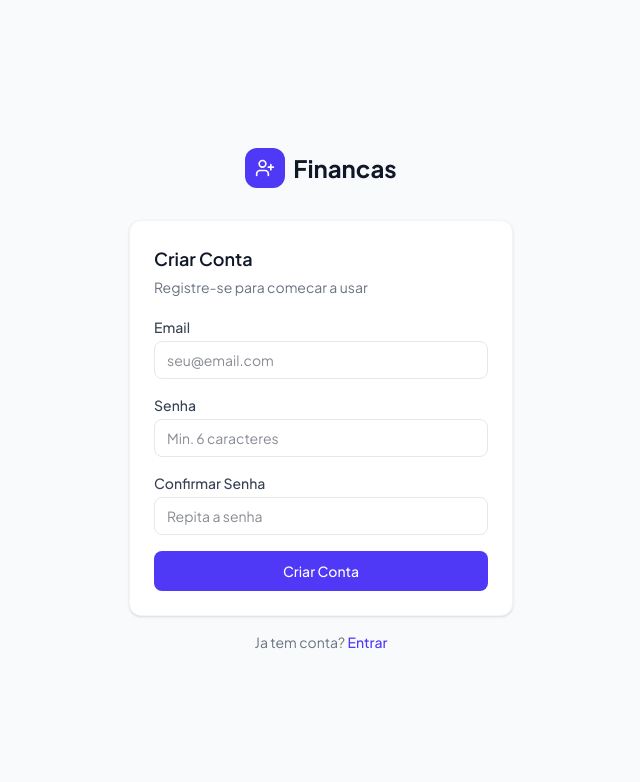
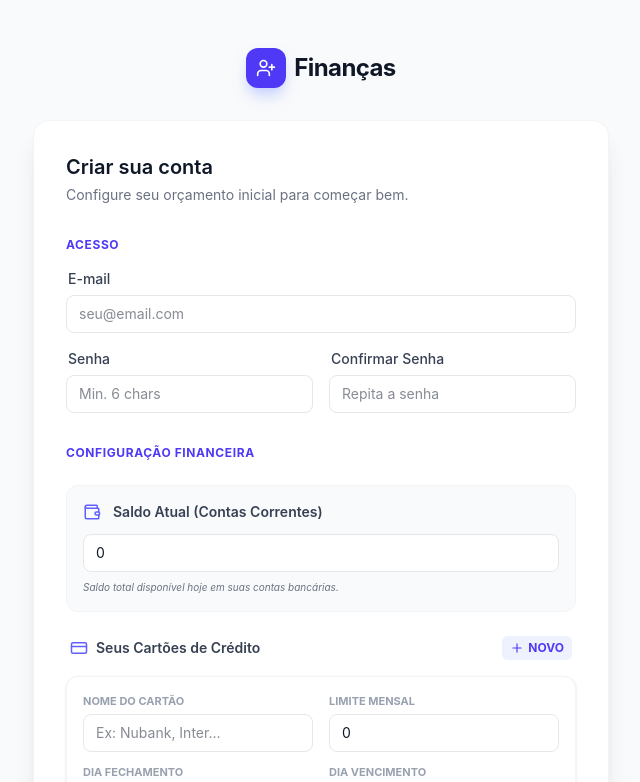
Before and after one commit to marcuscapobiangomed-ai/financas-dashboard, a React (Vite) app: page /register in a window 1280 px wide. Shown: the top 782 px of the page, without its empty margins (319-959 px from the left). Built offline with nearby package versions, Linux system fonts and the light colour scheme; no server answers.

Commit message:
feat: remove tutorial and enhance registration with initial finance setup

```diff
--- a/src/App.tsx
+++ b/src/App.tsx
@@ -53,7 +53,6 @@ function MigrationBanner() {
   )
 }
 
-import { TutorialModal } from './components/tutorial/TutorialModal'
 
 function AppShell() {
   const darkMode = useFinanceStore((s) => s.appSettings.darkMode)
@@ -96,7 +95,6 @@ function AppShell() {
       </div>
       <QuickAddFAB />
       <SyncToast />
-      <TutorialModal />
     </div>
   )
 }
--- a/src/pages/Register.tsx
+++ b/src/pages/Register.tsx
@@ -1,25 +1,53 @@
 import { useState } from 'react'
 import { Link, Navigate } from 'react-router-dom'
-import { UserPlus } from 'lucide-react'
+import { UserPlus, Plus, Trash2, CreditCard, Wallet } from 'lucide-react'
 import { useAuthStore } from '../store/useAuthStore'
+
+interface CardInput {
+  id: string
+  label: string
+  limit: number
+  closingDay: number
+  dueDay: number
+}
 
 export function Register() {
   const { user, signUp } = useAuthStore()
   const [email, setEmail] = useState('')
   const [password, setPassword] = useState('')
   const [confirmPassword, setConfirmPassword] = useState('')
+
+  // App Settings initial data
+  const [initialBalance, setInitialBalance] = useState<string>('0')
+  const [cards, setCards] = useState<CardInput[]>([
+    { id: crypto.randomUUID(), label: '', limit: 0, closingDay: 10, dueDay: 20 }
+  ])
+
   const [error, setError] = useState('')
   const [loading, setLoading] = useState(false)
   const [success, setSuccess] = useState(false)
 
   if (user) return <Navigate to="/" replace />
 
+  function addCard() {
+    setCards([...cards, { id: crypto.randomUUID(), label: '', limit: 0, closingDay: 10, dueDay: 20 }])
+  }
+
+  function removeCard(id: string) {
+    if (cards.length <= 1) return
+    setCards(cards.filter(c => c.id !== id))
+  }
+
+  function updateCard(id: string, field: keyof CardInput, value: string | number) {
+    setCards(cards.map(c => c.id === id ? { ...c, [field]: value } : c))
+  }
+
   async function handleSubmit(e: React.FormEvent) {
     e.preventDefault()
     setError('')
 
     if (password !== confirmPassword) {
-      setError('As senhas nao coincidem.')
+      setError('As senhas não coincidem.')
       return
     }
     if (password.length < 6) {
@@ -27,8 +55,42 @@ export function Register() {
       return
     }
 
+    // Validate cards
+    for (const card of cards) {
+      if (!card.label.trim()) {
+        setError('Dê um nome para todos os cartões.')
+        return
+      }
+    }
+
     setLoading(true)
-    const result = await signUp(email, password)
+
+    // Prepare initial settings
+    const cardSections = cards.map(c => ({
+      id: c.id,
+      label: c.label,
+      closingDay: Number(c.closingDay),
+      dueDay: Number(c.dueDay)
+    }))
+
+    const defaultSectionLimits: Record<string, number> = {
+      entradas: 0,
+      despesas_fixas: 1000,
+      gastos_diarios: 1500,
+      extraordinario: 0,
+    }
+    cardSections.forEach(c => {
+      const card = cards.find(sc => sc.id === c.id)
+      defaultSectionLimits[c.id] = card ? Number(card.limit) : 0
+    })
+
+    const initialSettings = {
+      initialBalance: Number(initialBalance),
+      cardSections,
+      defaultSectionLimits
+    }
+
+    const result = await signUp(email, password, initialSettings)
     if (result.error) {
       setError(result.error)
     } else {
@@ -37,88 +99,207 @@ export function Register() {
     setLoading(false)
   }
 
-  const inputClass = "w-full border border-gray-200 dark:border-gray-600 bg-white dark:bg-gray-700 text-gray-900 dark:text-gray-100 rounded-lg px-3 py-2 text-sm outline-none focus:ring-2 focus:ring-indigo-100 dark:focus:ring-indigo-900 focus:border-indigo-300"
+  const inputClass = "w-full border border-gray-200 dark:border-gray-600 bg-white dark:bg-gray-700 text-gray-900 dark:text-gray-100 rounded-lg px-3 py-2 text-sm outline-none focus:ring-2 focus:ring-indigo-100 dark:focus:ring-indigo-900 focus:border-indigo-300 transition-all font-sans"
 
   return (
-    <div className="min-h-screen bg-gray-50 dark:bg-gray-900 flex items-center justify-center p-4">
-      <div className="w-full max-w-sm">
+    <div className="min-h-screen bg-gray-50 dark:bg-gray-900 flex items-center justify-center p-4 py-12 font-sans">
+      <div className="w-full max-w-xl">
         <div className="flex items-center justify-center gap-2 mb-8">
-          <div className="w-10 h-10 rounded-xl bg-indigo-600 flex items-center justify-center">
+          <div className="w-10 h-10 rounded-xl bg-indigo-600 flex items-center justify-center shadow-lg shadow-indigo-200 dark:shadow-none">
             <UserPlus size={20} className="text-white" />
           </div>
-          <h1 className="text-2xl font-bold text-gray-900 dark:text-gray-100">Financas</h1>
+          <h1 className="text-2xl font-bold text-gray-900 dark:text-gray-100 tracking-tight">Finanças</h1>
         </div>
 
-        <div className="bg-white dark:bg-gray-800 rounded-xl border border-gray-100 dark:border-gray-700 shadow-sm p-6">
-          <h2 className="text-lg font-semibold text-gray-900 dark:text-gray-100 mb-1">Criar Conta</h2>
-          <p className="text-sm text-gray-500 dark:text-gray-400 mb-5">Registre-se para comecar a usar</p>
+        <div className="bg-white dark:bg-gray-800 rounded-2xl border border-gray-100 dark:border-gray-700 shadow-xl overflow-hidden">
+          <div className="p-8">
+            <h2 className="text-xl font-semibold text-gray-900 dark:text-gray-100 mb-1">Criar sua conta</h2>
+            <p className="text-sm text-gray-500 dark:text-gray-400 mb-8">Configure seu orçamento inicial para começar bem.</p>
 
             {success ? (
-            <div className="text-sm text-emerald-700 dark:text-emerald-300 bg-emerald-50 dark:bg-emerald-900/30 rounded-lg px-4 py-3">
-              <p className="font-medium mb-1">Conta criada!</p>
-              <p>Verifique seu email para confirmar o registro. Depois, faca login.</p>
-              <Link to="/login" className="text-indigo-600 dark:text-indigo-400 hover:text-indigo-800 font-medium mt-2 inline-block">
+              <div className="text-sm text-emerald-700 dark:text-emerald-300 bg-emerald-50 dark:bg-emerald-900/30 rounded-xl px-4 py-4 border border-emerald-100 dark:border-emerald-800">
+                <p className="font-semibold mb-1 text-base">Conta criada com sucesso!</p>
+                <p className="opacity-90">Verifique seu email para confirmar o registro. Depois, você poderá fazer login e acessar seu painel.</p>
+                <Link to="/login" className="mt-4 inline-flex items-center justify-center px-4 py-2 bg-emerald-600 hover:bg-emerald-700 text-white rounded-lg font-medium transition-colors">
                   Ir para Login
                 </Link>
               </div>
             ) : (
-            <form onSubmit={handleSubmit} className="flex flex-col gap-4">
+              <form onSubmit={handleSubmit} className="flex flex-col gap-8">
+                {/* Auth Section */}
+                <div className="space-y-4">
+                  <h3 className="text-xs font-bold text-indigo-600 dark:text-indigo-400 uppercase tracking-wider">Acesso</h3>
+                  <div className="grid grid-cols-1 gap-4">
                     <div>
-                <label className="text-sm font-medium text-gray-700 dark:text-gray-300 block mb-1">Email</label>
+                      <label className="text-sm font-medium text-gray-700 dark:text-gray-300 block mb-1.5 ml-0.5">E-mail</label>
                       <input
                         type="email"
                         required
-                  autoComplete="email"
                         className={inputClass}
                         value={email}
                         onChange={(e) => setEmail(e.target.value)}
                         placeholder="seu@email.com"
                       />
                     </div>
+                    <div className="grid grid-cols-1 md:grid-cols-2 gap-4">
                       <div>
-                <label className="text-sm font-medium text-gray-700 dark:text-gray-300 block mb-1">Senha</label>
+                        <label className="text-sm font-medium text-gray-700 dark:text-gray-300 block mb-1.5 ml-0.5">Senha</label>
                         <input
                           type="password"
                           required
-                  autoComplete="new-password"
                           className={inputClass}
                           value={password}
                           onChange={(e) => setPassword(e.target.value)}
-                  placeholder="Min. 6 caracteres"
+                          placeholder="Min. 6 chars"
                         />
                       </div>
                       <div>
-                <label className="text-sm font-medium text-gray-700 dark:text-gray-300 block mb-1">Confirmar Senha</label>
+                        <label className="text-sm font-medium text-gray-700 dark:text-gray-300 block mb-1.5 ml-0.5">Confirmar Senha</label>
                         <input
                           type="password"
                           required
-                  autoComplete="new-password"
                           className={inputClass}
                           value={confirmPassword}
                           onChange={(e) => setConfirmPassword(e.target.value)}
                           placeholder="Repita a senha"
                         />
                       </div>
+                    </div>
+                  </div>
+                </div>
+
+                {/* Finance Setup Section */}
+                <div className="space-y-6">
+                  <div className="flex items-center justify-between">
+                    <h3 className="text-xs font-bold text-indigo-600 dark:text-indigo-400 uppercase tracking-wider">Configuração Financeira</h3>
+                  </div>
+
+                  <div className="bg-gray-50 dark:bg-gray-900/50 rounded-xl p-4 border border-gray-100 dark:border-gray-800">
+                    <div className="flex items-center gap-3 mb-3">
+                      <Wallet className="text-indigo-500" size={18} />
+                      <label className="text-sm font-semibold text-gray-700 dark:text-gray-200">Saldo Atual (Contas Correntes)</label>
+                    </div>
+                    <input
+                      type="number"
+                      step="0.01"
+                      className={inputClass}
+                      value={initialBalance}
+                      onChange={(e) => setInitialBalance(e.target.value)}
+                      placeholder="Ex: 5000.00"
+                    />
+                    <p className="text-[10px] text-gray-500 mt-2 italic">Saldo total disponível hoje em suas contas bancárias.</p>
+                  </div>
+
+                  <div className="space-y-4">
+                    <div className="flex items-center justify-between px-1">
+                      <div className="flex items-center gap-2">
+                        <CreditCard className="text-indigo-500" size={18} />
+                        <label className="text-sm font-semibold text-gray-700 dark:text-gray-200">Seus Cartões de Crédito</label>
+                      </div>
+                      <button
+                        type="button"
+                        onClick={addCard}
+                        className="text-xs font-bold text-indigo-600 dark:text-indigo-400 hover:text-indigo-700 flex items-center gap-1 bg-indigo-50 dark:bg-indigo-900/40 px-2 py-1 rounded-md transition-all cursor-pointer"
+                      >
+                        <Plus size={14} /> NOVO
+                      </button>
+                    </div>
+
+                    <div className="space-y-3">
+                      {cards.map((card, idx) => (
+                        <div key={card.id} className="relative bg-white dark:bg-gray-800 border border-gray-100 dark:border-gray-700 rounded-xl p-4 shadow-sm group">
+                          <div className="grid grid-cols-1 md:grid-cols-2 gap-4 mb-3">
+                            <div>
+                              <label className="text-[11px] font-bold text-gray-400 uppercase mb-1 block">Nome do Cartão</label>
+                              <input
+                                type="text"
+                                className={inputClass}
+                                value={card.label}
+                                onChange={(e) => updateCard(card.id, 'label', e.target.value)}
+                                placeholder="Ex: Nubank, Inter..."
+                              />
+                            </div>
+                            <div>
+                              <label className="text-[11px] font-bold text-gray-400 uppercase mb-1 block">Limite Mensal</label>
+                              <input
+                                type="number"
+                                step="10"
+                                className={inputClass}
+                                value={card.limit}
+                                onChange={(e) => updateCard(card.id, 'limit', Number(e.target.value))}
+                                placeholder="Ex: 2000"
+                              />
+                            </div>
+                          </div>
+                          <div className="grid grid-cols-2 gap-4">
+                            <div>
+                              <label className="text-[11px] font-bold text-gray-400 uppercase mb-1 block">Dia Fechamento</label>
+                              <input
+                                type="number"
+                                min="1"
+                                max="28"
+                                className={inputClass}
+                                value={card.closingDay}
+                                onChange={(e) => updateCard(card.id, 'closingDay', Number(e.target.value))}
+                              />
+                            </div>
+                            <div>
+                              <label className="text-[11px] font-bold text-gray-400 uppercase mb-1 block">Dia Vencimento</label>
+                              <input
+                                type="number"
+                                min="1"
+                                max="28"
+                                className={inputClass}
+                                value={card.dueDay}
+                                onChange={(e) => updateCard(card.id, 'dueDay', Number(e.target.value))}
+                              />
+                            </div>
+                          </div>
+
+                          {cards.length > 1 && (
+                            <button
+                              type="button"
+                              onClick={() => removeCard(card.id)}
+                              className="absolute -top-2 -right-2 w-6 h-6 bg-red-500 text-white rounded-full flex items-center justify-center opacity-0 group-hover:opacity-100 transition-opacity shadow-lg cursor-pointer"
+                              title="Remover cartão"
+                            >
+                              <Trash2 size={12} />
+                            </button>
+                          )}
+                        </div>
+                      ))}
+                    </div>
+                  </div>
+                </div>
 
                 {error && (
-                <p className="text-sm text-red-600 dark:text-red-400 bg-red-50 dark:bg-red-900/30 rounded-lg px-3 py-2">{error}</p>
+                  <p className="text-sm text-red-600 dark:text-red-400 bg-red-50 dark:bg-red-900/30 rounded-lg px-4 py-3 border border-red-100 dark:border-red-900/50 flex items-center gap-2">
+                    <span className="w-1.5 h-1.5 rounded-full bg-red-500 shadow-[0_0_8px_rgba(239,68,68,0.5)]" />
+                    {error}
+                  </p>
                 )}
 
                 <button
                   type="submit"
                   disabled={loading}
-                className="w-full bg-indigo-600 text-white rounded-lg py-2.5 text-sm font-medium hover:bg-indigo-700 transition-colors disabled:opacity-50 cursor-pointer"
+                  className="w-full bg-indigo-600 text-white rounded-xl py-4 text-sm font-bold hover:bg-indigo-700 transition-all shadow-lg shadow-indigo-200 dark:shadow-none active:scale-[0.98] disabled:opacity-50 cursor-pointer uppercase tracking-widest mt-2"
                 >
-                {loading ? 'Criando...' : 'Criar Conta'}
+                  {loading ? (
+                    <span className="flex items-center justify-center gap-2">
+                      <div className="w-4 h-4 border-2 border-white/30 border-t-white rounded-full animate-spin" />
+                      Criando acesso...
+                    </span>
+                  ) : 'Finalizar e Começar'}
                 </button>
               </form>
             )}
           </div>
+        </div>
 
-        <p className="text-sm text-gray-500 dark:text-gray-400 text-center mt-4">
-          Ja tem conta?{' '}
-          <Link to="/login" className="text-indigo-600 dark:text-indigo-400 hover:text-indigo-800 font-medium">
-            Entrar
+        <p className="text-sm text-gray-500 dark:text-gray-400 text-center mt-6">
+          Já possui uma conta?{' '}
+          <Link to="/login" className="text-indigo-600 dark:text-indigo-400 hover:text-indigo-800 font-bold transition-colors">
+            Entrar agora
           </Link>
         </p>
       </div>
```
Also changed, not shown: src/store/useAuthStore.ts (+16 -3 lines). Lines whose indentation alone changed are shown as unchanged.
